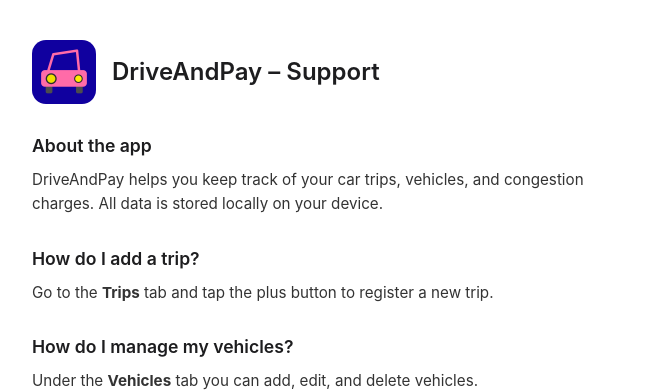
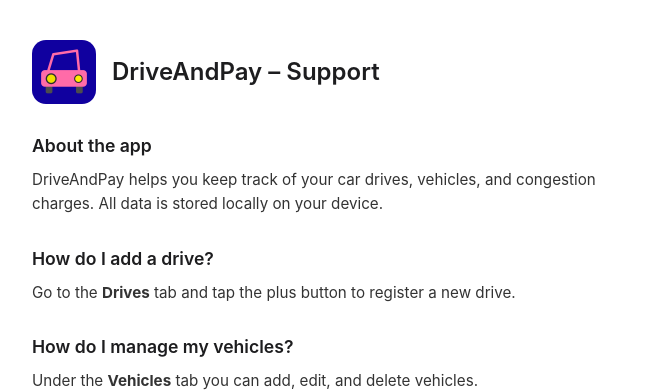
Before and after one commit to jmossberg/jmossberg.github.io, a Jekyll site: the page driveandpay/driveandpay-support-en.html, which Jekyll copies as it is, in a window 1280 px wide. Shown: the top 392 px of the page, without its empty margins (308-959 px from the left). Built offline with Jekyll 4.4.1, drawn with Linux system fonts in a browser that asks for light colours.

Commit message:
Update driveandpay/driveandpay-support-en.html

```diff
--- a/driveandpay/driveandpay-support-en.html
+++ b/driveandpay/driveandpay-support-en.html
@@ -25,10 +25,10 @@
     </div>
 
     <h2>About the app</h2>
-    <p>DriveAndPay helps you keep track of your car trips, vehicles, and congestion charges. All data is stored locally on your device.</p>
+    <p>DriveAndPay helps you keep track of your car drives, vehicles, and congestion charges. All data is stored locally on your device.</p>
 
-    <h2>How do I add a trip?</h2>
-    <p>Go to the <strong>Trips</strong> tab and tap the plus button to register a new trip.</p>
+    <h2>How do I add a drive?</h2>
+    <p>Go to the <strong>Drives</strong> tab and tap the plus button to register a new drive.</p>
 
     <h2>How do I manage my vehicles?</h2>
     <p>Under the <strong>Vehicles</strong> tab you can add, edit, and delete vehicles.</p>
```
